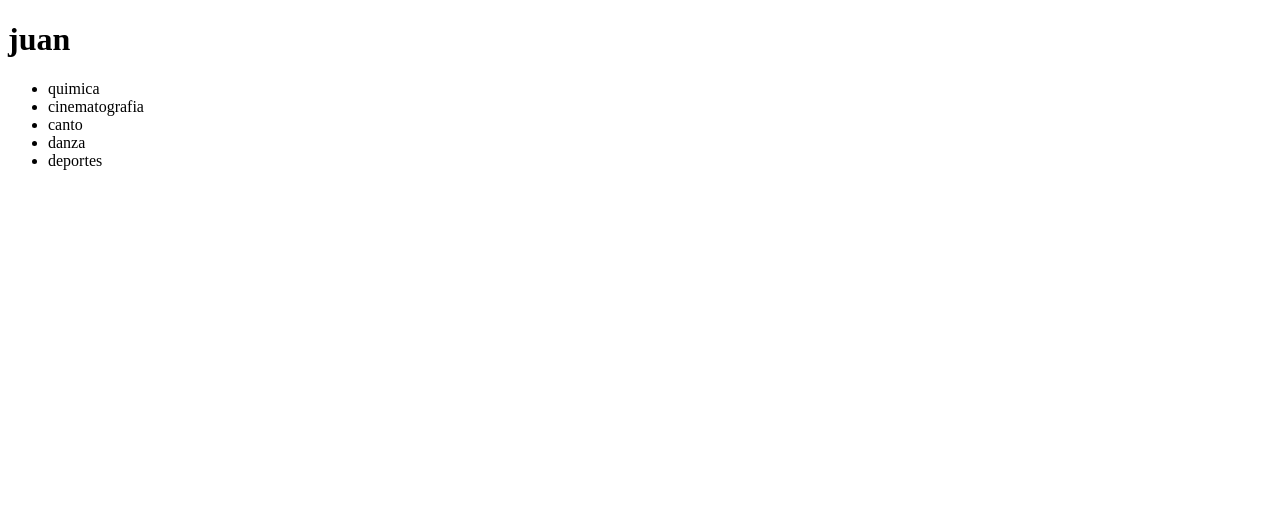
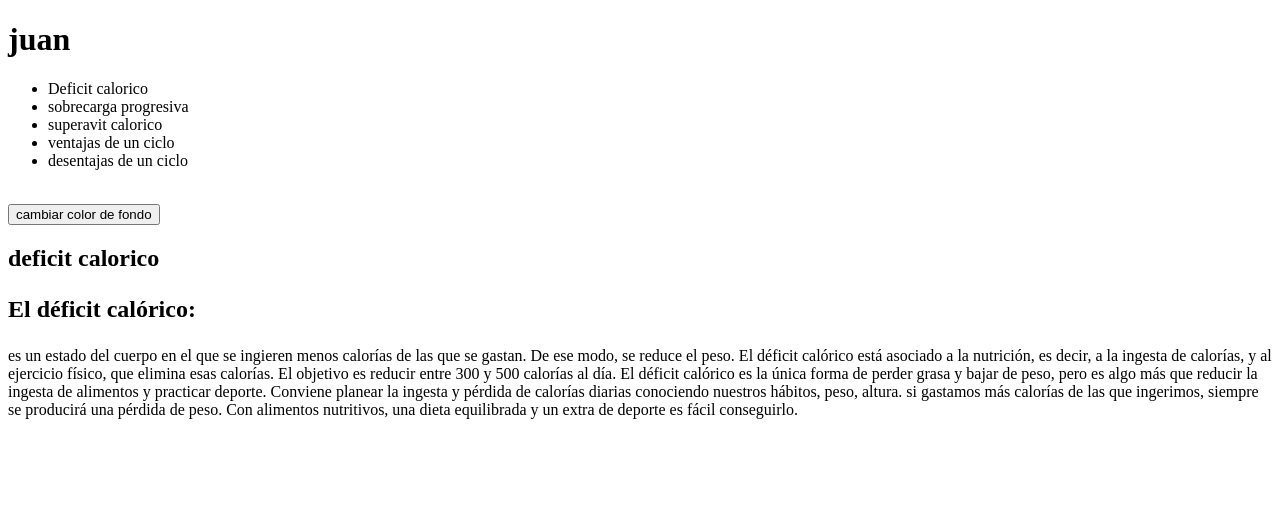
Before and after one commit to tavolope/nachos, a plain HTML site: page index.html in a window 1280 px wide. Drawn offline with Linux system fonts and the light colour scheme.

Commit message:
se agrego definicion del tema

```diff
--- a/index.html
+++ b/index.html
@@ -11,13 +11,28 @@
         <h1> juan </h1>
         <nav>
             <ul>
-                <li> quimica </li>
-                <li> cinematografia </li>
-                <li> canto </li>
-                <li> danza </li>
-                <li> deportes </li>
+                <li> Deficit calorico </li>
+                <li> sobrecarga progresiva </li>
+                <li> superavit calorico </li>
+                <li> ventajas de un ciclo </li>
+                <li> desentajas de un ciclo </li>
             </ul>
         </nav>
+        <br>
+        <button>cambiar color de fondo </button>
+        <br>
+       <h2>deficit calorico <h2>
+
+        <p>El déficit calórico: </h2> es un estado del cuerpo en el que se ingieren menos calorías de las que se gastan. De ese modo, se reduce el peso. El déficit calórico está asociado a la nutrición, es decir, a la ingesta de calorías, y al ejercicio físico, que elimina esas calorías. El objetivo es reducir entre 300 y 500 calorías al día. El déficit calórico es la única forma de perder grasa y bajar de peso, pero es algo más que reducir la ingesta de alimentos y practicar deporte. Conviene planear la ingesta y pérdida de calorías diarias conociendo nuestros hábitos, peso, altura. si gastamos más calorías de las que ingerimos, siempre se producirá una pérdida de peso. Con alimentos nutritivos, una dieta equilibrada y un extra de deporte es fácil conseguirlo.</p>
+
+        <br>
+        <br>
+        <br>
+        <br>
+
+    </p>
+
+
     </div>
 
 </body>
```
